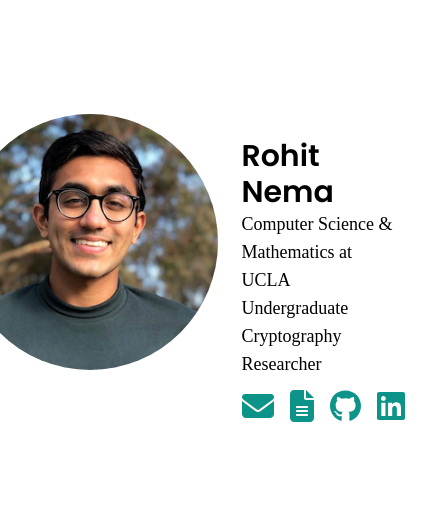
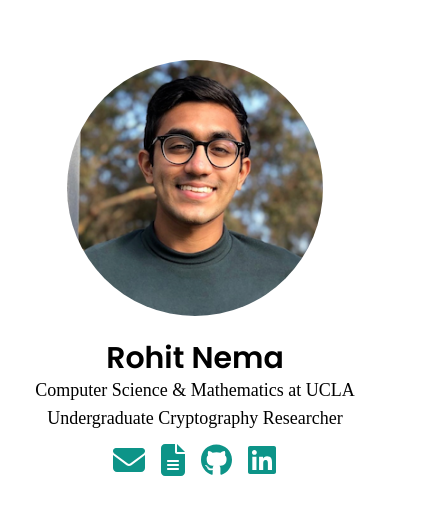
Before and after one commit to entrohpy/personal-website, a Next.js app: page / in a window 390 px wide. Shown: the part 142-656 px from the top of the page, 429 px wide, since content can reach past the window. Built offline with nearby package versions, Linux system fonts and the light colour scheme; a web font is replaced by a local one.

Commit message:
Make responsive

```diff
--- a/pages/index.js
+++ b/pages/index.js
@@ -13,8 +13,8 @@ import {
 const Home = () => {
   return (
     <div className="flex h-screen">
-      <div className="flex justify-center m-auto">
-        <img className="w-64 h-64 rounded-full" src="/images/profile.png" /> {/* image */}
+      <div className="text-center md:text-left md:flex justify-center m-auto">
+        <img className="mx-auto w-64 h-64 rounded-full" src="/images/profile.png" /> {/* image */}
         <div className="my-auto p-6 text-lg">
           <div className="font-display font-semibold text-3xl">
           Rohit Nema
@@ -25,7 +25,7 @@ const Home = () => {
           <div>
             Undergraduate Cryptography Researcher
           </div>
-          <div className="flex space-x-4 mt-3" style={{fontSize: 32}}>
+          <div className="space-x-4 mt-3" style={{fontSize: 32}}>
             <button className="text-teal-600 hover:text-teal-700 dark:text-teal-400 dark:hover:text-teal-500">
               <Link href="mailto:rohit@rohitnema.me">
                 <FontAwesomeIcon
```
